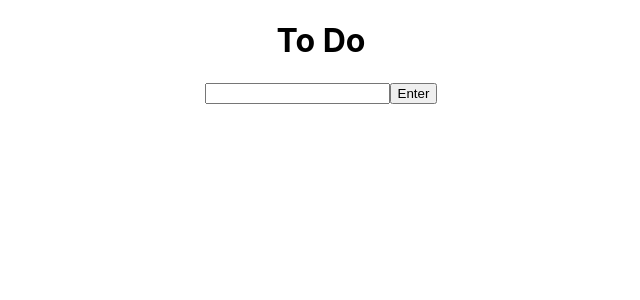
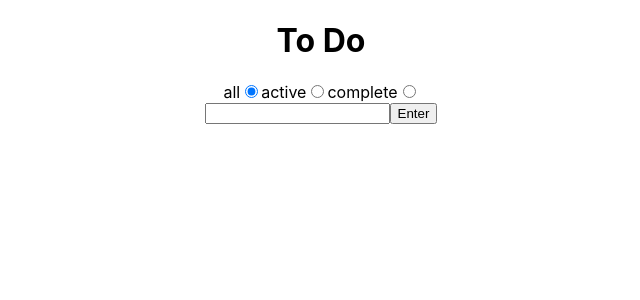
Before and after one commit to schktjm/ToDoList-react, a React (Create React App) app: page / in a window 1280 px wide. Shown: the top 300 px of the page, without its empty margins (319-959 px from the left). Built offline with nearby package versions, Linux system fonts and the light colour scheme.

Commit message:
:sparkles: add filter

```diff
--- a/src/components/List.js
+++ b/src/components/List.js
@@ -21,19 +21,37 @@ const makeItem = (text) => {
     }
 };
 
-const Log = v => console.log(v);
 
 const List = () => {
     const [items, setItems] = useState([]);
+    const [show, setShow] = useState('all');
+
+    const showMenu = ['all', 'active', 'complete'];
+
     const pushItems = text => {
         setItems([...items, makeItem(text)]);
     };
-    const listItems = items.map(item =>
-        <Card key={item.id.toString()} text={item.text} isFinish={item.isFinish}/>
-    );
+    const setCheck = (id, isFinish) => {
+        setItems(items.map(item => (item.id === id) ? {...item, isFinish: isFinish} : item))
+    };
+
     return (
         <div>
-            {listItems}
+            {
+                showMenu.map(x => {
+                    return (
+                        <label key={x}>{x}
+                            <input type="radio" name="show" key={x} value={x} onChange={() => setShow(x)}
+                                   checked={x === show}/>
+                        </label>
+                    );
+                })
+            }
+            {
+                items.filter(item => ((show === 'active' && !item.isFinish) || (show === 'complete' && item.isFinish) || show === 'all'))
+                    .map(item => console.log(item) ||
+                        <Card key={item.id.toString()} item={item} handler={setCheck}/>)
+            }
             <ItemForm handler={pushItems}/>
         </div>
     );
--- a/src/components/ListItem.js
+++ b/src/components/ListItem.js
@@ -1,11 +1,14 @@
 import React, {useState} from 'react';
 
-const ListItem = ({text, isFinish}) => {
-    const [checked, setChecked] = useState(isFinish);
+const ListItem = ({item, handler}) => {
+    const [checked, setChecked] = useState(item.isFinish);
     return (
         <div>
-            <input type="checkbox" onClick={() => setChecked(!checked)} defaultChecked={checked}/>
-            {text}
+            <input type="checkbox" onClick={() => {
+                handler(item.id, !checked);
+                setChecked(!checked);
+            }} defaultChecked={checked} checked={checked}/>
+            {item.text}
         </div>
     );
 };
```
